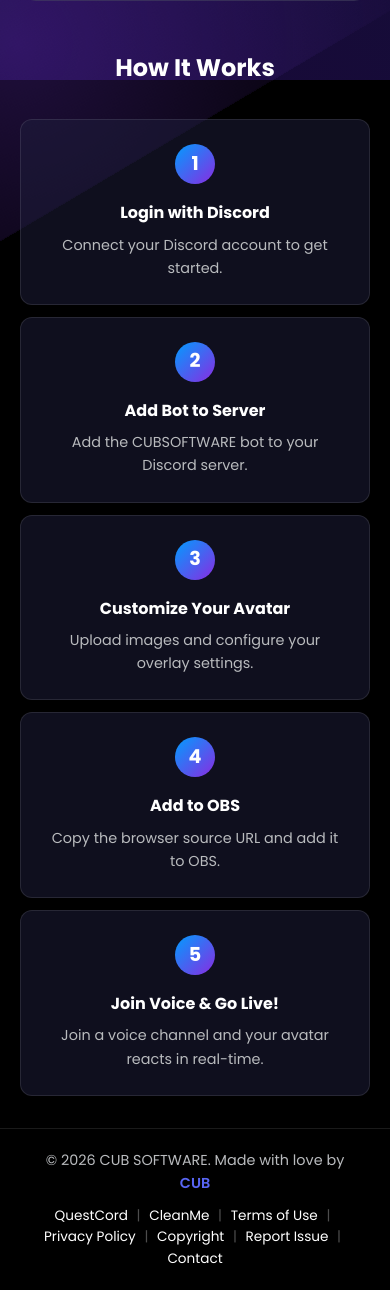
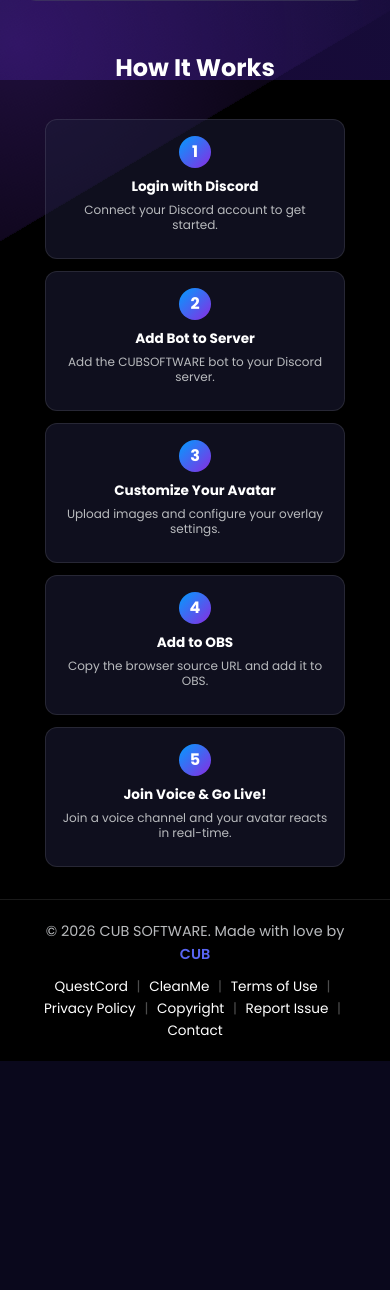
Before and after one commit to HexEchoTV/CUBSOFTWARE, a Flask app: page /apps/cubreactive in a window 390 px wide. Shown: the part 764-2054 px from the top of the page. After the commit the page ends 1825 px from the top, so only its background shows below. Run offline with Flask 3, Linux system fonts and the light colour scheme; some libraries are stand-ins or nearby versions.

Commit message:
CUBSOFTWARE DEPLOYMENT

```diff
--- a/cubsoftware-server/apps/cubsoftware-website/website/static/css/cubreactive.css
+++ b/cubsoftware-server/apps/cubsoftware-website/website/static/css/cubreactive.css
@@ -105,47 +105,135 @@
 }
 
 .steps-grid {
-    display: grid;
-    grid-template-columns: repeat(auto-fit, minmax(180px, 1fr));
-    gap: 1.5rem;
+    display: flex;
+    justify-content: center;
+    gap: 1rem;
+    flex-wrap: nowrap;
 }
 
 .step {
     background: var(--card-bg);
     border: 1px solid var(--border-color);
     border-radius: 12px;
-    padding: 1.5rem;
+    padding: 1rem;
     text-align: center;
+    flex: 1;
+    min-width: 0;
+    max-width: 180px;
 }
 
 .step-number {
-    width: 40px;
-    height: 40px;
+    width: 32px;
+    height: 32px;
     background: linear-gradient(135deg, var(--accent-blue), var(--accent-purple));
     border-radius: 50%;
     display: flex;
     align-items: center;
     justify-content: center;
     font-weight: 700;
-    font-size: 1.2rem;
-    margin: 0 auto 1rem;
+    font-size: 1rem;
+    margin: 0 auto 0.5rem;
 }
 
 .step h3 {
-    font-size: 1rem;
-    margin-bottom: 0.5rem;
+    font-size: 0.85rem;
+    margin-bottom: 0.25rem;
+    white-space: nowrap;
+    overflow: hidden;
+    text-overflow: ellipsis;
 }
 
 .step p {
-    font-size: 0.9rem;
+    font-size: 0.75rem;
     color: var(--text-muted);
     margin: 0;
+    line-height: 1.3;
 }
 
 /* Dashboard Section */
 .dashboard-section {
-    max-width: 1000px;
+    max-width: 1100px;
     margin: 0 auto;
+}
+
+/* Tab Navigation */
+.tab-navigation {
+    display: flex;
+    gap: 0.5rem;
+    background: var(--bg-secondary);
+    padding: 0.5rem;
+    border-radius: 12px;
+    margin-bottom: 1.5rem;
+    overflow-x: auto;
+    -webkit-overflow-scrolling: touch;
+}
+
+.tab-btn {
+    display: flex;
+    align-items: center;
+    gap: 0.5rem;
+    padding: 0.75rem 1.25rem;
+    background: transparent;
+    border: none;
+    border-radius: 8px;
+    color: var(--text-muted);
+    font-size: 0.9rem;
+    font-weight: 500;
+    cursor: pointer;
+    transition: all 0.2s;
+    white-space: nowrap;
+    font-family: inherit;
+}
+
+.tab-btn:hover {
+    background: rgba(255, 255, 255, 0.05);
+    color: var(--text-primary);
+}
+
+.tab-btn.active {
+    background: linear-gradient(135deg, var(--accent-blue), var(--accent-purple));
+    color: white;
+}
+
+.tab-btn svg {
+    width: 18px;
+    height: 18px;
+    flex-shrink: 0;
+}
+
+.tab-content {
+    display: none;
+}
+
+.tab-content.active {
+    display: block;
+    animation: fadeIn 0.2s ease;
+}
+
+@keyframes fadeIn {
+    from { opacity: 0; transform: translateY(10px); }
+    to { opacity: 1; transform: translateY(0); }
+}
+
+@media (max-width: 768px) {
+    .tab-navigation {
+        padding: 0.4rem;
+        gap: 0.25rem;
+    }
+
+    .tab-btn {
+        padding: 0.6rem 0.9rem;
+        font-size: 0.8rem;
+    }
+
+    .tab-btn span {
+        display: none;
+    }
+
+    .tab-btn svg {
+        width: 20px;
+        height: 20px;
+    }
 }
 
 .user-header {
@@ -936,6 +1024,23 @@
 .btn-save-settings:hover {
     transform: translateY(-2px);
     box-shadow: 0 4px 20px rgba(0, 157, 255, 0.3);
+}
+
+/* Save Section (Always Visible) */
+.save-section {
+    background: var(--card-bg);
+    border: 1px solid var(--border-color);
+    border-radius: 12px;
+    padding: 1.25rem;
+    margin-top: 1.5rem;
+    display: flex;
+    justify-content: center;
+}
+
+.save-section .btn-save-settings {
+    margin-top: 0;
+    font-size: 1rem;
+    padding: 0.875rem 3rem;
 }
 
 /* RPC Connection Section */
@@ -1850,13 +1955,31 @@
     }
 }
 
+@media (max-width: 900px) {
+    .steps-grid {
+        flex-wrap: wrap;
+    }
+
+    .step {
+        min-width: 140px;
+        max-width: none;
+        flex: 1 1 140px;
+    }
+}
+
 @media (max-width: 480px) {
     .images-grid {
         grid-template-columns: 1fr;
     }
 
     .steps-grid {
-        grid-template-columns: 1fr;
+        flex-direction: column;
+        align-items: center;
+    }
+
+    .step {
+        width: 100%;
+        max-width: 300px;
     }
 }
 
--- a/cubsoftware-server/apps/cubsoftware-website/website/static/js/cubreactive.js
+++ b/cubsoftware-server/apps/cubsoftware-website/website/static/js/cubreactive.js
@@ -1726,8 +1726,39 @@ function initColorWithPreview(colorId) {
     }
 }
 
+// Initialize tab navigation
+function initTabNavigation() {
+    const tabBtns = document.querySelectorAll('.tab-btn');
+    const tabContents = document.querySelectorAll('.tab-content');
+
+    if (tabBtns.length === 0) return;
+
+    tabBtns.forEach(btn => {
+        btn.addEventListener('click', () => {
+            const tabId = btn.dataset.tab;
+
+            // Remove active from all buttons and contents
+            tabBtns.forEach(b => b.classList.remove('active'));
+            tabContents.forEach(c => c.classList.remove('active'));
+
+            // Add active to clicked button and corresponding content
+            btn.classList.add('active');
+            const tabContent = document.getElementById(`tab-${tabId}`);
+            if (tabContent) {
+                tabContent.classList.add('active');
+            }
+
+            // Update preview when switching tabs
+            updatePreview();
+        });
+    });
+}
+
 // Initialize
 document.addEventListener('DOMContentLoaded', () => {
+    // Initialize tab navigation
+    initTabNavigation();
+
     // Set up file upload listeners
     ['speaking', 'idle', 'muted', 'deafened'].forEach(state => {
         const input = document.getElementById(`upload-${state}`);
```
Also changed, not shown: cubsoftware-server/apps/cubsoftware-website/website/cubreactive.html (+67 -5 lines).
